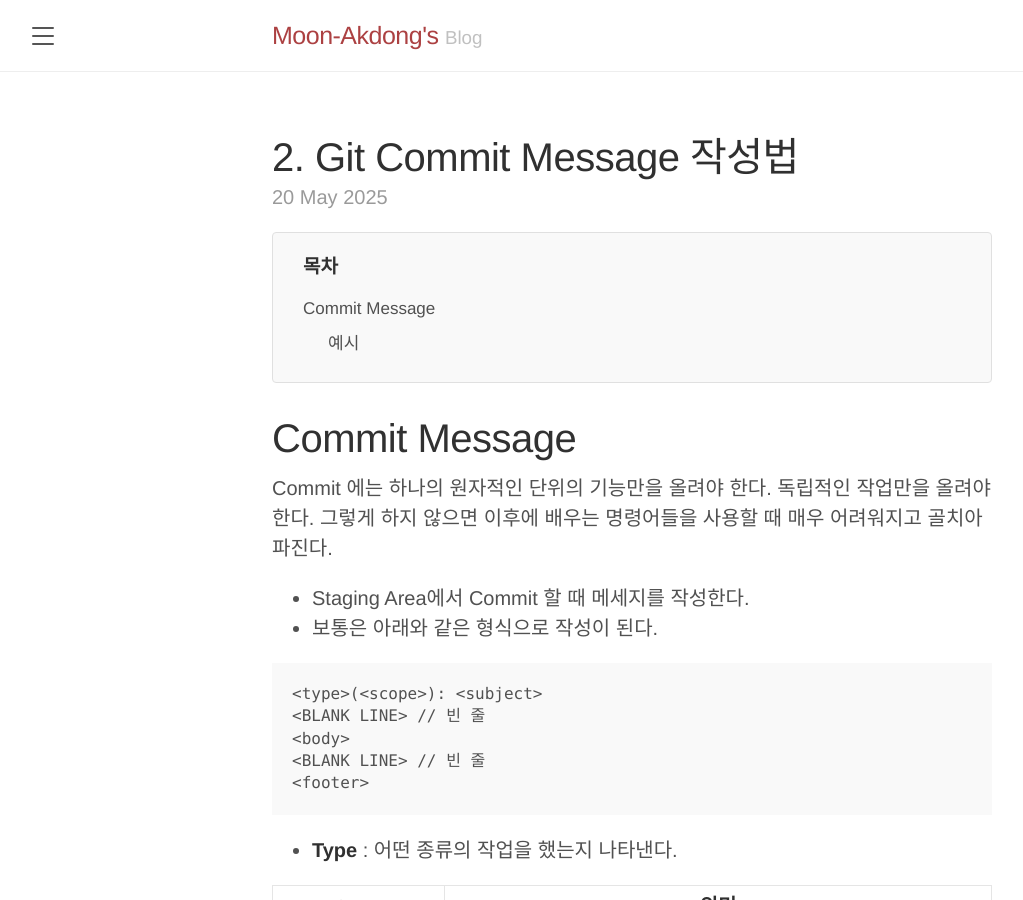
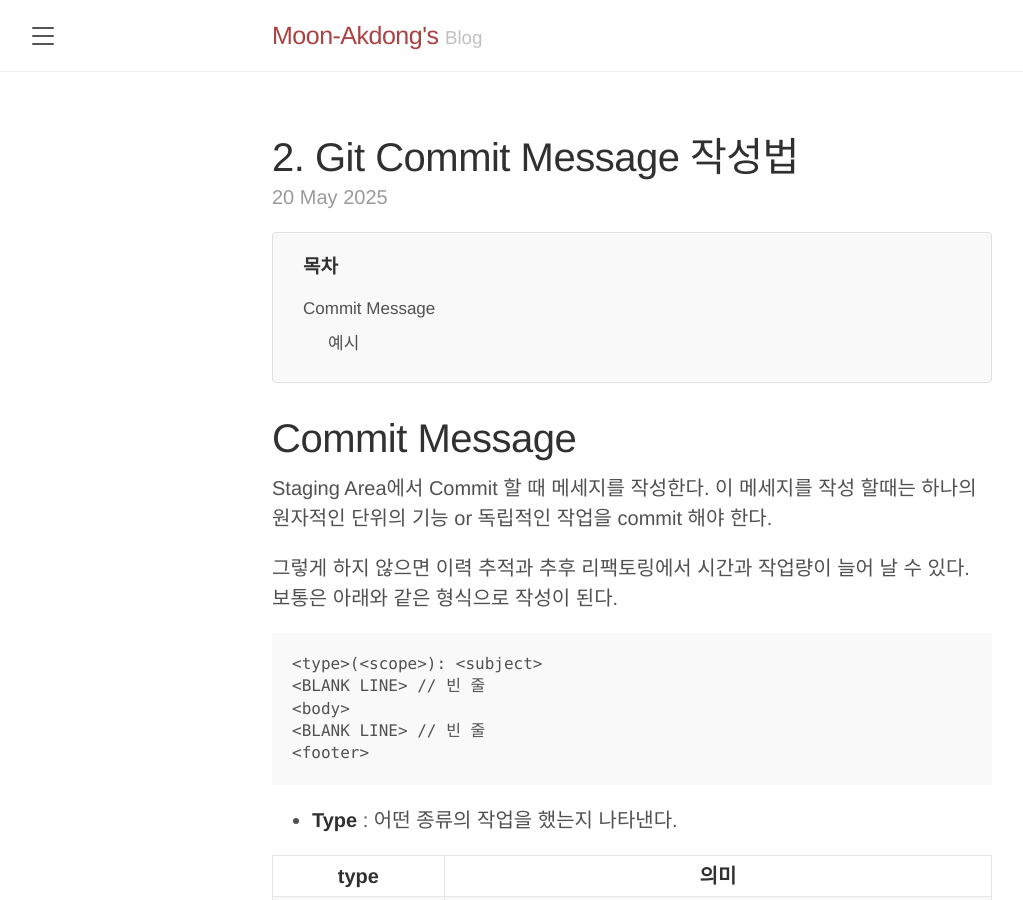
Before and after one commit to moon-akdong/moon-akdong.github.io, a Jekyll site: the page built from _posts/Github/2025-05-20-git-commit-message.md, in a window 1280 px wide and 900 px high. Shown: the whole window, without its empty margins (8-1031 px from the left). Built offline with Jekyll 4.4.1, drawn with Linux system fonts in a browser that asks for light colours; some web fonts are replaced.

Commit message:
Update commit message post intro for clarity
- 원자적 커밋의 중요성 설명 보강
- 이력 추적/리팩토링 관련 문제점 명시

Co-Authored-By: Claude Opus 4.6 <noreply@anthropic.com>

````diff
--- a/_posts/Github/2025-05-20-git-commit-message.md
+++ b/_posts/Github/2025-05-20-git-commit-message.md
@@ -7,10 +7,10 @@ tags: git
 
 # Commit Message
 
-Commit 에는 하나의 원자적인 단위의 기능만을 올려야 한다. 독립적인 작업만을 올려야 한다. 그렇게 하지 않으면 이후에 배우는 명령어들을 사용할 때 매우 어려워지고 골치아파진다.
+Staging Area에서 Commit 할 때 메세지를 작성한다. 이 메세지를 작성 할때는 하나의 원자적인 단위의 기능 or 독립적인 작업을 commit 해야 한다.
 
-- Staging Area에서 Commit 할 때 메세지를 작성한다.
-- 보통은 아래와 같은 형식으로 작성이 된다.
+그렇게 하지 않으면 이력 추적과 추후 리팩토링에서 시간과 작업량이 늘어 날 수 있다.
+보통은 아래와 같은 형식으로 작성이 된다.
 
 ```command
 <type>(<scope>): <subject>
````
